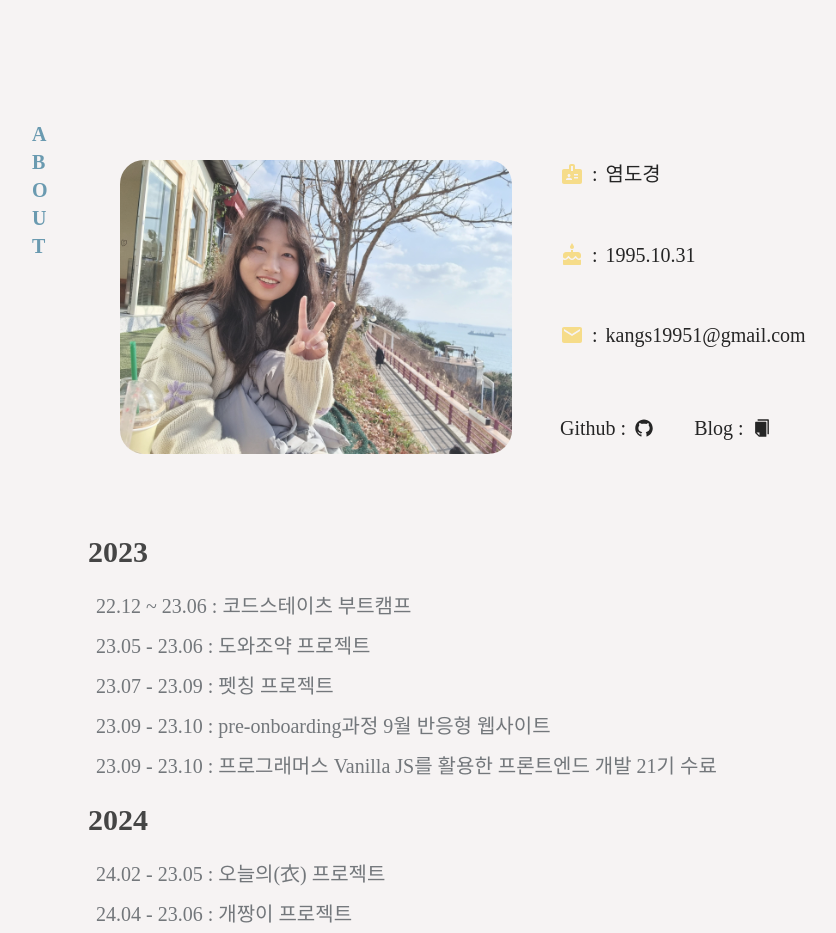
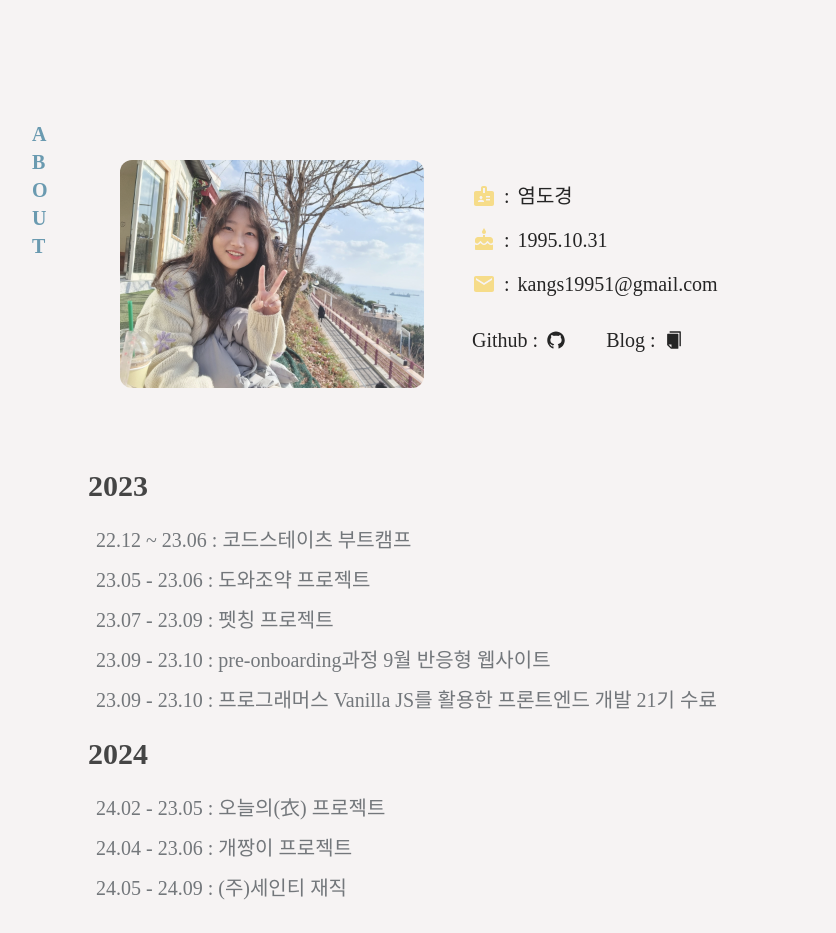
Before and after one commit to yeomdogyeong/my_portfolio, a React (Create React App) app: page / in a window 1280 px wide. Shown: the part 880-1813 px from the top of the page, without its empty margins (128-964 px from the left). Built offline with nearby package versions, Linux system fonts and the light colour scheme; a web font is replaced by a local one.

Commit message:
Fix: header height 조정

```diff
--- a/src/components/Header.tsx
+++ b/src/components/Header.tsx
@@ -38,7 +38,7 @@ const Header: React.FC = () => {
   //감시하면서 스크롤이벤트가 있을때는 헤더에 배경이 생기게, 아니면 모두 transparent
   return (
     <div
-      className={` sm:text-sm z-20 flex justify-between fixed top-0 w-full h-15 ${
+      className={` sm:text-sm z-20 flex justify-between fixed top-0 w-full h-[80px] ${
         !isOnTop && isDarkMode ? "bg-[#635985]" : !isOnTop ? "bg-[#90AACB]" : ""
       }`}
     >
--- a/src/components/Profile.tsx
+++ b/src/components/Profile.tsx
@@ -31,16 +31,16 @@ const Profile: React.FC<MyProfile> = ({ member }) => {
         isDarkMode ? "text-gray-200" : ""
       } ${isDarkMode ? "br-[#4D3C77]" : ""} ${
         isDarkMode ? "border-gray-500" : ""
-      } opacity-85 z-5 flex flex-col p-4 rounded-lg w-full md:flex-row h-full`}
+      } opacity-85 z-5 flex flex-col p-4 rounded-lg w-full md:flex-row h-1/2`}
     >
-      <div className="w-full lg:w-1/2 flex h-full items-center justify-center p-6">
-        <img className="rounded-3xl w-full " src={yeom} alt="Ebichu" />
+      <div className="w-full lg:w-2/5 flex h-full items-center justify-center p-6">
+        <img className="rounded-xl w-full " src={yeom} alt="Ebichu" />
       </div>
       <div className="flex justify-center items-center md:items-start text-xl lg:text-xl">
         {member.map((data, index) => (
           <div
             key={index}
-            className="flex flex-col p-6 gap-4 h-full w-full justify-between"
+            className="flex flex-col p-6 gap-4 h-full w-full justify-center"
           >
             <div className="flex gap-2 items-center">
               {isDarkMode ? (
```
